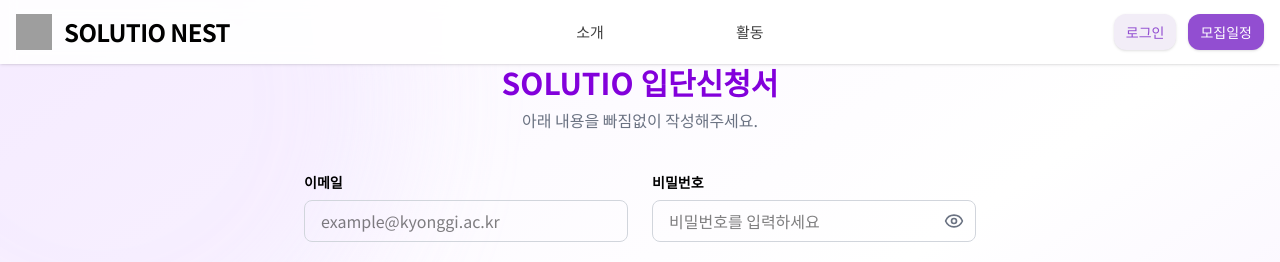
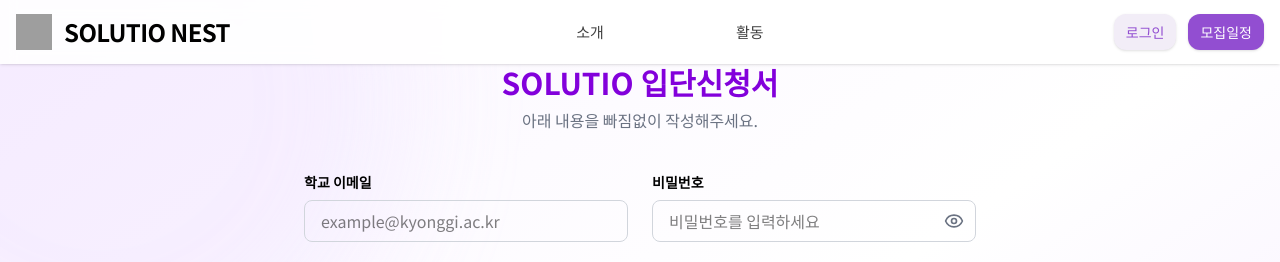
Before and after one commit to SOLUTIO-NEST/web, a React (Vite) app: page /signup in a window 1280 px wide. Shown: the top 262 px of the page. Built offline with nearby package versions, Linux system fonts and the light colour scheme; grey boxes are pictures that could not be loaded.

Commit message:
design: 이메일 -> 학교 이메일 변경 (#30)

```diff
--- a/src/features/auth/signup/components/SignupForm.tsx
+++ b/src/features/auth/signup/components/SignupForm.tsx
@@ -136,7 +136,7 @@
 
             {/* 이메일 */}
             <div>
-                <label className="block text-sm font-semibold mb-2">이메일</label>
+                <label className="block text-sm font-semibold mb-2">학교 이메일</label>
                 <input
                     name="email"
                     type="text"
```
